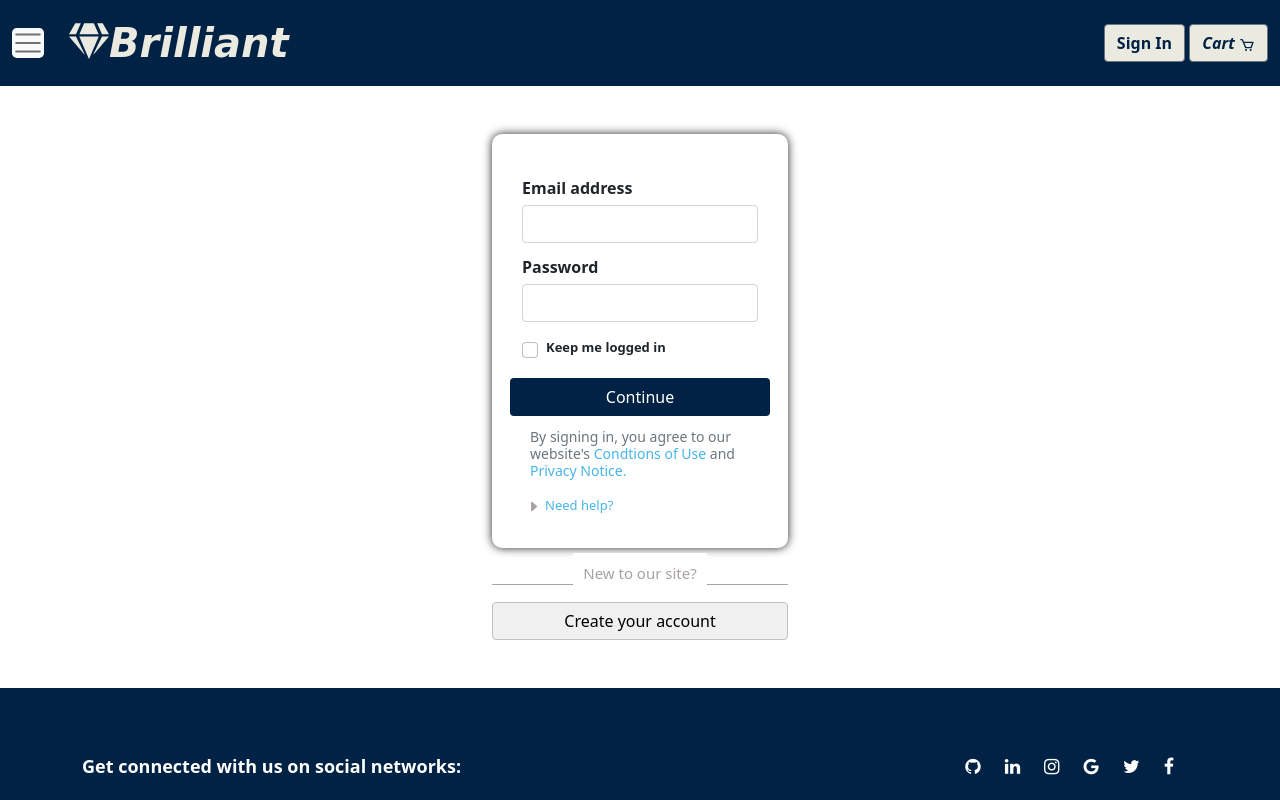
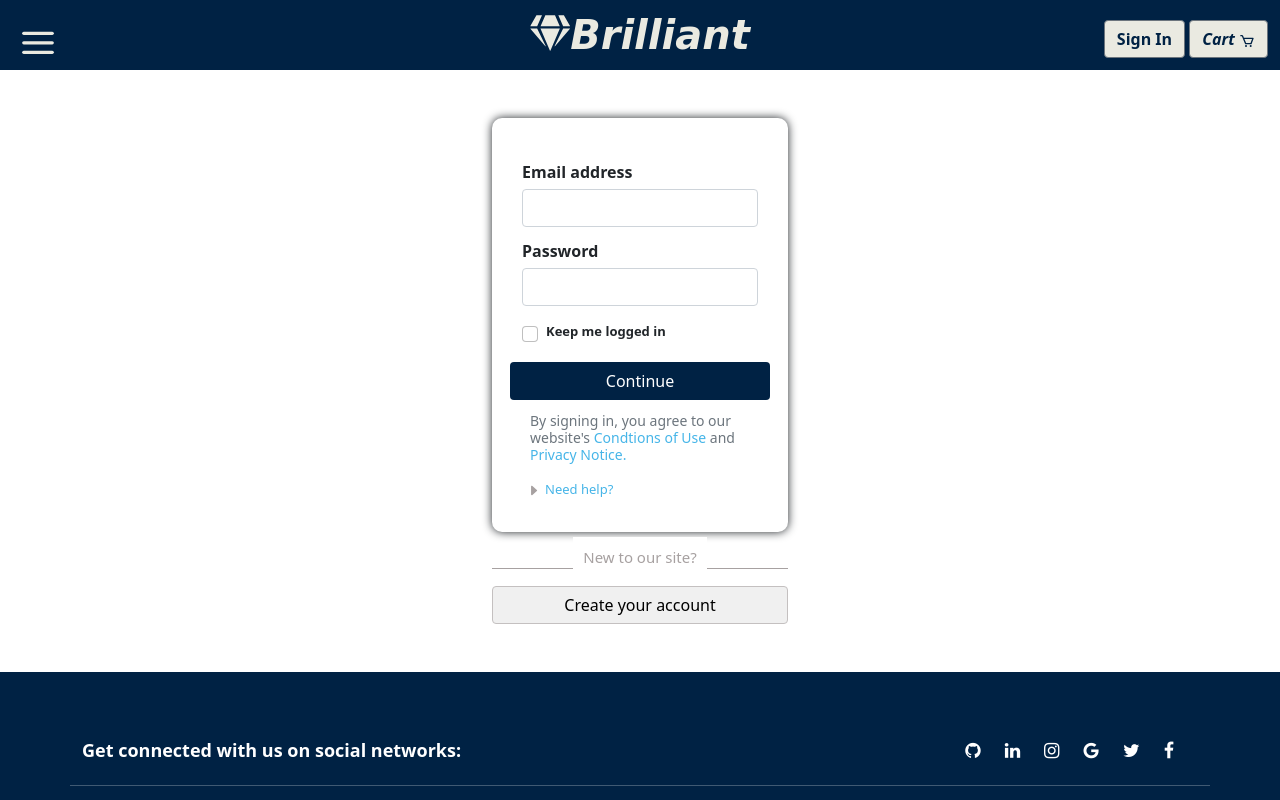
Before and after one commit to mohamed-abdelmonsef/online-market, a React (Create React App) app: page /Login in a window 1280 px wide. Shown: the top 800 px of the page. Built offline with nearby package versions, Linux system fonts and the light colour scheme.

Commit message:
product and cart photos dynamic

```diff
--- a/src/components/cart.js
+++ b/src/components/cart.js
@@ -6,13 +6,10 @@ import './css/style.css';
 
 import { BsTrash } from "react-icons/bs";
 import { Link } from "react-router-dom";
-// import * as Scroll from 'react-scroll';
-// import { Button, Element, Events, animateScroll as scroll, scrollSpy, scroller } from 'react-scroll'
+
 
 export default class Cart extends React.Component {
-    // componentDidMount() {
-    //     Scroll.animateScroll.scrollToBottom();
-    // }
+
     state = {
         cartArr: [],
         logged: false,
@@ -35,7 +32,6 @@ export default class Cart extends React.Component {
     render() {
 
         let isLogged = this.state.logged
-        // if (this.state.cartArr.length !== 0) {
         return (
             <>
                 <Header />
@@ -82,7 +78,7 @@ export default class Cart extends React.Component {
 
 
                                                 <div class="product-item">
-                                                    <img className="myimg" src={process.env.PUBLIC_URL + `/img/Cart/cart3.webp`} alt="Product" />&nbsp; &nbsp;
+                                                    <img className="myimg" src={process.env.PUBLIC_URL + `/img/${prod.prodType}/${prod.imgName}.webp`} alt="Product" />&nbsp; &nbsp;
                                                     <div class="product-info">
                                                         <h4 class="product-title">{prod.title}</h4>
                                                         <span>{prod.desc}.</span>
--- a/src/components/css/style.css
+++ b/src/components/css/style.css
@@ -25,6 +25,15 @@
   font-weight: bold;
   font-size: 40px;
   font-style: oblique;
+  position: absolute;
+      left: 50%;
+      top: 50%;
+      transform: translate(-50%, -50%);
+}
+
+.mymenu{
+  color: #EAEAE1;
+  transform: scale(1.9);
 }
 .navbar-light .navbar-brand:hover{
    padding: 7px;
@@ -632,3 +641,7 @@ margin-right: 10px;
   padding: 40px;
 
 }
+
+* a{
+  text-decoration: none !important;
+}
--- a/src/components/kidsGallery.js
+++ b/src/components/kidsGallery.js
@@ -54,7 +54,7 @@ export default class KidsGallery extends React.Component {
                             <div class="card bg-light mb-3">
                                 <div class="card-header bg-success text-white text-uppercase" >Best Seller</div>
                                 <div class="card-body">
-                                    <img class="img-fluid" src={process.env.PUBLIC_URL + `/img/Kids/k11.webp`} />
+                                    <img class="img-fluid" src={process.env.PUBLIC_URL + `/img/kids/k11.webp`} />
                                     <h5 class="card-title">Gender-Neutral Matching</h5>
                                     <p class="card-text">Glow-In-The-Dark Hanukkah Snug-Fit Pajamas For Kids 30% off hurry </p>
                                     <p class="bloc_left_price">45.00 $</p>
--- a/src/components/menGallery.js
+++ b/src/components/menGallery.js
@@ -55,7 +55,7 @@ export default class MenGallery extends React.Component {
                             <div class="card bg-light mb-3">
                                 <div class="card-header bg-success text-white text-uppercase" >Best Seller</div>
                                 <div class="card-body">
-                                    <img class="img-fluid" src={process.env.PUBLIC_URL + `/img/GalleryMen/home6.webp`} />
+                                    <img class="img-fluid" src={process.env.PUBLIC_URL + `/img/men/home6.webp`} />
                                     <h5 class="card-title">Vintage Gender-Neutral Jogger Sweat Pants for Adults</h5>
                                     <p class="card-text">Elasticized rib-knit waistband, with adjustable drawstring.</p>
                                     <p class="bloc_left_price">50.00 $</p>
--- a/src/components/product.js
+++ b/src/components/product.js
@@ -14,6 +14,8 @@ export default class Product extends React.Component {
         prodTitle: this.props.location.product.title,
         prodDesc: this.props.location.product.desc,
         prodPrice: this.props.location.product.price,
+        prodType:this.props.location.product.prodType,
+        imgName:this.props.location.product.imgName,
         logged: false,
         isBought: false
 
@@ -37,6 +39,7 @@ export default class Product extends React.Component {
     }
 
     render() {
+        const{imgName,prodType} = this.state
         return (
             <section className="productDetails">
                 <Header />
@@ -58,7 +61,7 @@ export default class Product extends React.Component {
                             <div id="carouselExampleIndicators" class="carousel slide mb-5" data-bs-ride="carousel">
                                 <div class="carousel-inner mb-4">
                                     <div class="carousel-item active">
-                                        <img src={process.env.PUBLIC_URL + `/img/Product/d1.jpg`} class="d-block w-100" alt="..." />
+                                        <img src={process.env.PUBLIC_URL + `/img/${prodType}/${imgName}.webp`} class="d-block w-100" alt="..." />
                                     </div>
                                     {/* <div class="carousel-item">
                                         <img src={process.env.PUBLIC_URL + `/img/Product/d2.jpg`} class="d-block w-100" alt="..." />
--- a/src/components/shared/header.js
+++ b/src/components/shared/header.js
@@ -2,6 +2,8 @@ import React from "react";
 import { Link } from "react-router-dom";
 import { BiCart } from "react-icons/bi"
 import { FaGem } from "react-icons/fa"
+import { FiMenu } from "react-icons/fi"
+
 
 export default class Header extends React.Component {
     state = {
@@ -30,20 +32,20 @@ export default class Header extends React.Component {
         return (
             <section>
                 <div>
-                    <nav class="navbar navbar-expand-lg navbar-light">
+                    <nav class="navbar navbar-expand-lg navbar-light pt-3">
                         <div class="container-fluid">
                             {/* <button class="btn btn-primary" type="button" data-bs-toggle="offcanvas" data-bs-target="#offcanvasWithBothOptions" aria-controls="offcanvasWithBothOptions">Enable both scrolling & backdrop</button> */}
-                            <span class="navbar-toggler-icon  btn-lg me-4 bg-light" data-bs-toggle="offcanvas" data-bs-target="#offcanvasWithBothOptions" aria-controls="offcanvasWithBothOptions"></span>
-                            <Link class="navbar-brand me-5" to="/"><span ><FaGem className="Logo" /><span className="Logo2"><i style={{ color: '#EAEAE1' }}>B</i><b style={{ color: '#EAEAE1' }}>rilliant</b></span></span></Link>
+                            <span class=" mymenu btn-lg me-3" style={{ cursor: 'pointer' }} data-bs-toggle="offcanvas" data-bs-target="#offcanvasWithBothOptions" aria-controls="offcanvasWithBothOptions"><FiMenu /></span>
+                            <Link class="navbar-brand me-5 " to="/"><span ><FaGem className="Logo" /><span className="Logo2"><i style={{ color: '#EAEAE1' }}>B</i><b style={{ color: '#EAEAE1' }}>rilliant</b></span></span></Link>
                             {/* <form class="d-flex ms-auto">
                                 <div class="input-group">
                                     <input type="text" class="form-control" placeholder="Search .." aria-label="Recipient's username" aria-describedby="button-addon2" />
                                     <button class="btn btn-outline-secondary" type="button" id="button-addon2"><i class="fa fa-search"></i></button>
                                 </div>
                             </form> */}
-                            <button class="navbar-toggler ms-auto" type="button" data-bs-toggle="collapse" data-bs-target="#navbarSupportedContent" aria-controls="navbarSupportedContent" aria-expanded="false" aria-label="Toggle navigation">
+                            {/* <button class="navbar-toggler ms-auto" type="button" data-bs-toggle="collapse" data-bs-target="#navbarSupportedContent" aria-controls="navbarSupportedContent" aria-expanded="false" aria-label="Toggle navigation">
                                 <span class="navbar-toggler-icon"></span>
-                            </button>
+                            </button> */}
                             <div class="collapse navbar-collapse" id="navbarSupportedContent">
                                 <ul class="navbar-nav ms-auto mb-2 mb-lg-0">
                                     <li class="nav-item">
--- a/src/components/womenGallery.js
+++ b/src/components/womenGallery.js
@@ -52,7 +52,7 @@ export default class WomenGallery extends React.Component {
                             <div class="card bg-light mb-3">
                                 <div class="card-header bg-success text-white text-uppercase" >Best Seller</div>
                                 <div class="card-body">
-                                    <img class="img-fluid" src={process.env.PUBLIC_URL + `/img/GalleryWomen/home4.webp`} />
+                                    <img class="img-fluid" src={process.env.PUBLIC_URL + `/img/women/home4.webp`} />
                                     <h5 class="card-title">Gender-Neutral T-shirt for Adults</h5>
                                     <p class="card-text">This licensed graphic t-shirt is totally classic & gender neutral, too. Wearable & shareable for you, for him, for her, for them!.</p>
                                     <p class="bloc_left_price">40.00 $</p>
```
